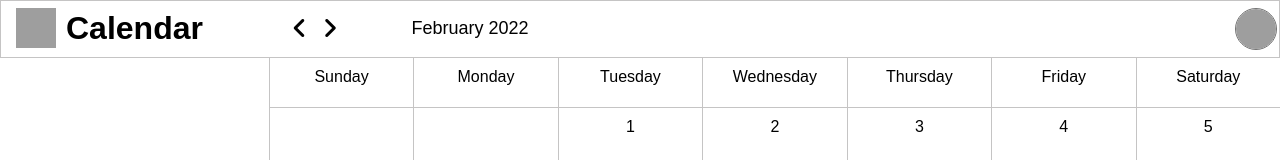
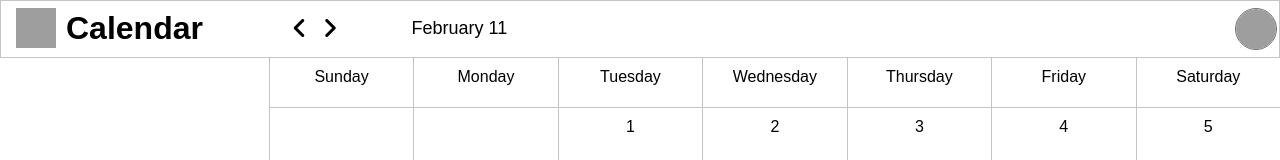
Before and after one commit to sujitIwale/google-calendar, a React (Create React App) app in the folder client/: page / in a window 1280 px wide. Shown: the top 160 px of the page. Built offline with nearby package versions, Linux system fonts and the light colour scheme; grey boxes are pictures that could not be loaded.

Commit message:
feat: warnings removed

```diff
--- a/client/src/components/Header/Header.js
+++ b/client/src/components/Header/Header.js
@@ -5,11 +5,7 @@ import './Header.css';
 const Header = () => {
 	const { date, updateDate, months } = useMonth();
 
-	const [month, day, year] = [
-		date.getMonth(),
-		date.getDate(),
-		date.getFullYear(),
-	];
+	const [month, year] = [date.getMonth(), date.getDate(), date.getFullYear()];
 	return (
 		<div className='header-main'>
 			<ul className='header-items '>
```
